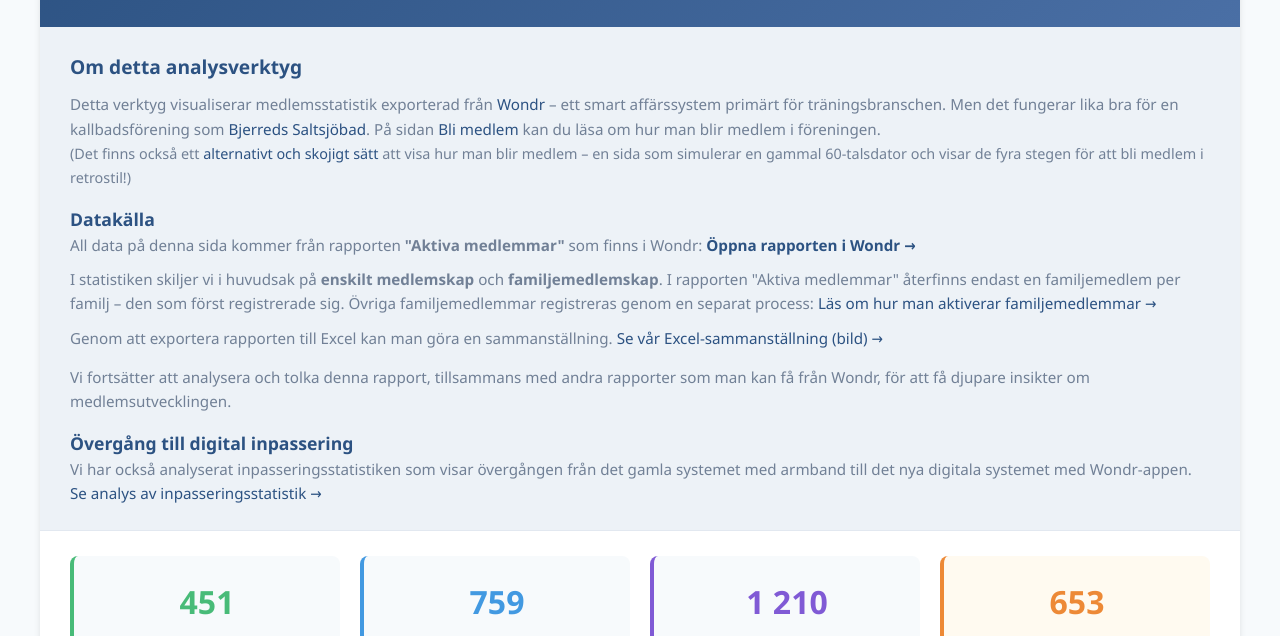
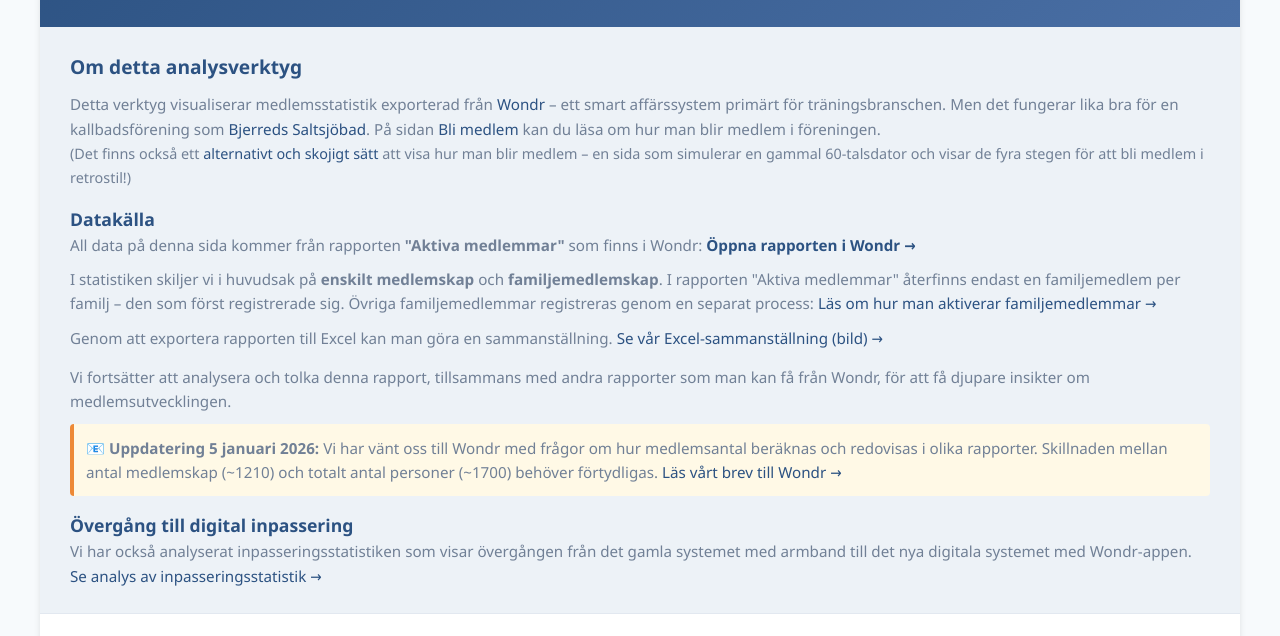
Before and after one commit to kentlundgren/Bjerred-medlemmar, a plain HTML site: page index.html in a window 1280 px wide. Shown: the part 135-771 px from the top of the page. Drawn offline with nearby package versions, Linux system fonts and the light colour scheme.

Commit message:
koppling index.html till brev till Wondr

```diff
--- a/index.html
+++ b/index.html
@@ -820,6 +820,15 @@
                 Vi fortsätter att analysera och tolka denna rapport, tillsammans med andra
                 rapporter som man kan få från Wondr, för att få djupare insikter om
                 medlemsutvecklingen.
+            </p>
+
+            <p style="margin-top: 10px; padding: 12px; background-color: #fff9e6; border-left: 4px solid var(--accent-color); border-radius: 4px;">
+                <strong>📧 Uppdatering 5 januari 2026:</strong> Vi har vänt oss till Wondr med frågor
+                om hur medlemsantal beräknas och redovisas i olika rapporter. Skillnaden mellan
+                antal medlemskap (~1210) och totalt antal personer (~1700) behöver förtydligas.
+                <a href="brev_till_Wondr_260105.html" target="_blank" rel="noopener">
+                    Läs vårt brev till Wondr →
+                </a>
             </p>
 
             <h3 style="color: var(--primary-color); margin-top: 15px; font-size: 1.1rem;">Övergång till digital inpassering</h3>
```
